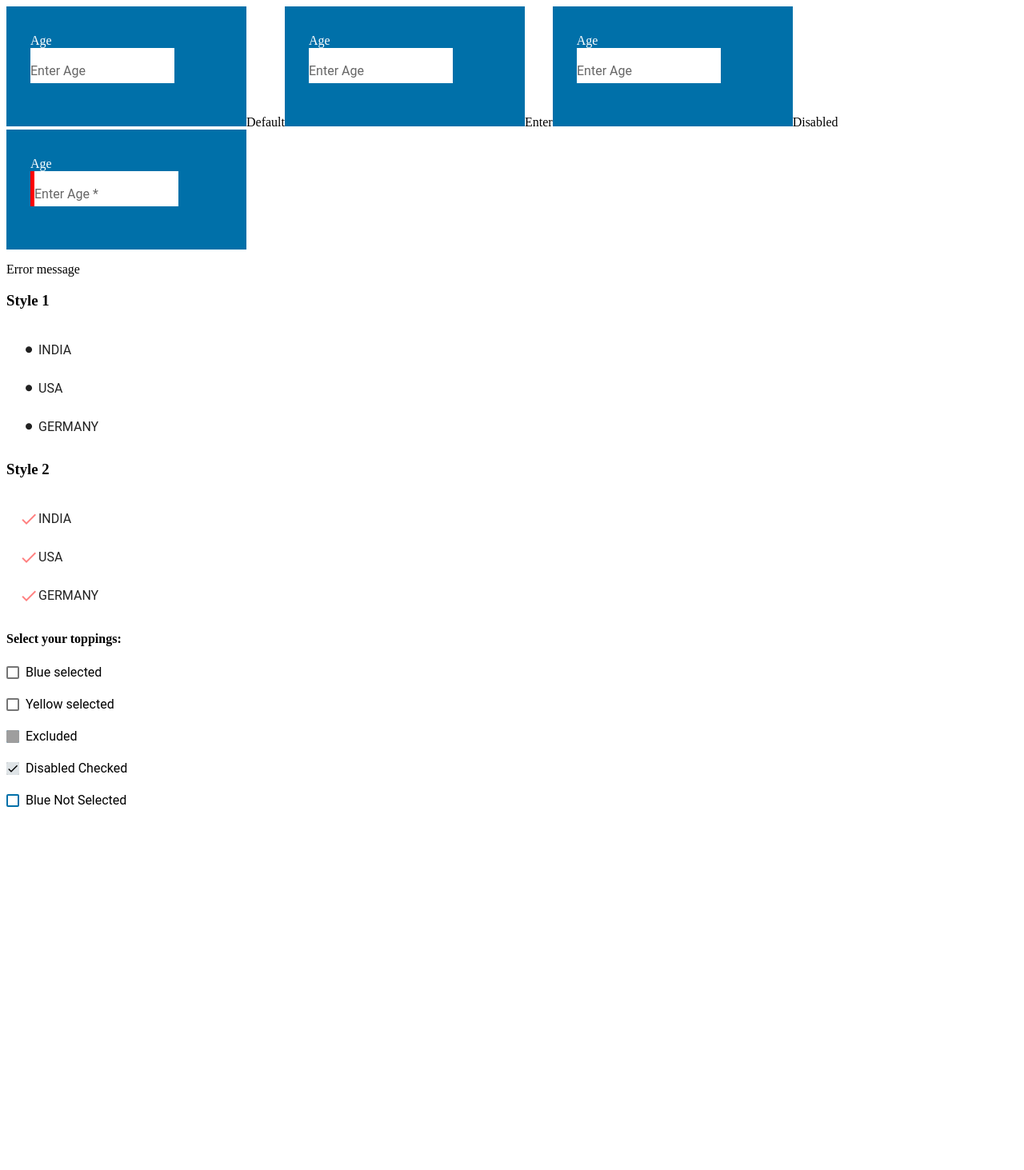
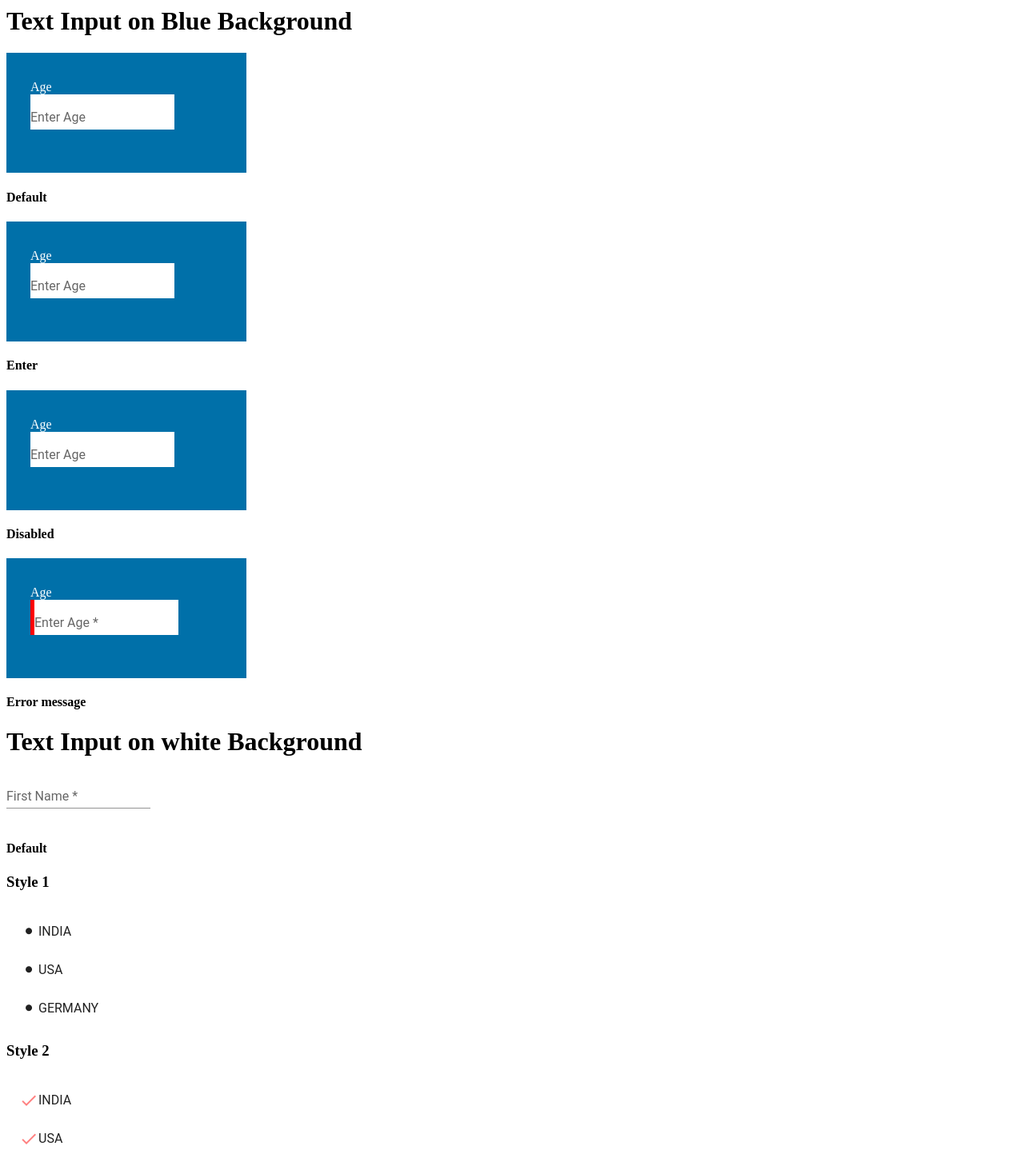
Before and after one commit to rahulmandal1994/List-checkbox, an Angular app: page / in a window 1280 px wide. Shown: the top 1463 px of the page at 80% size. Before the commit the page ends 1029 px from the top, so only its background shows below. Built offline with nearby package versions, Linux system fonts and the light colour scheme; grey boxes are pictures that could not be loaded.

Commit message:
3 files modified

```diff
--- a/src/app/app.component.css
+++ b/src/app/app.component.css
@@ -49,7 +49,7 @@ p {
 input.ng-valid + span.mat-form-field-label-wrapper .mat-form-field-label {
   display: none !important;
 }*/
-::ng-deep .mat-form-field-underline {
+.hideunderline ::ng-deep .mat-form-field-underline {
   display: none;
 }
 ::ng-deep.mat-form-field-flex {
--- a/src/app/app.component.html
+++ b/src/app/app.component.html
@@ -2,7 +2,8 @@
 <p>
   Start editing to see some magic happen :)
 </p> -->
-<div class="inputcontainer">
+<h1>Text Input on Blue Background</h1>
+<div class="inputcontainer hideunderline">
   <span style="margin-left: 30px;color:white">Age</span>
   <div style="margin-left: 30px;">
     <mat-form-field  floatLabel="never">
@@ -11,8 +12,8 @@
     </mat-form-field>
   </div>
 </div>
-<span>Default</span>
-<div class="inputcontainer">
+<h4>Default</h4>
+<div class="inputcontainer hideunderline">
   <span style="margin-left: 30px;color:white">Age</span>
   <div style="margin-left: 30px;" class="inputValuecolor">
     <mat-form-field floatLabel="never">
@@ -21,8 +22,8 @@
     </mat-form-field>
   </div>
 </div>
-<span>Enter</span>
-<div class="inputcontainer">
+<h4>Enter</h4>
+<div class="inputcontainer hideunderline">
   <span style="margin-left: 30px;color:white">Age</span>
   <div style="margin-left: 30px;" class="disabledmatlabelcolor">
     <mat-form-field floatLabel="never">
@@ -31,26 +32,37 @@
     </mat-form-field>
   </div>
 </div>
-<span>Disabled</span>
+<h4>Disabled</h4>
   <form>
-  <div class="inputcontainer">
+    <div class="inputcontainer hideunderline">
       <span style="margin-left: 30px;color:white">Age</span>
       <div style="margin-left: 30px;" class="leftborder inputValuecolor">
         <mat-form-field floatLabel="never">
           <mat-label>Enter Age</mat-label>
-        <input matInput [formControl]="emailFormControl" />
+          <input matInput [formControl]="FormControl1" />
           <mat-error style="color:white;display:flex;align-item:center">
-          <i style="font-size:20px;border:0px solid red" class="material-icons"
+            <i style="font-size:20px;" class="material-icons"
               >warning_amber</i
             >
-          Please enter a valid email address
+            Please use numeric charecter only
           </mat-error>
         </mat-form-field>
       </div>
     </div>
   </form>
-<span>Error message</span>
-
+<h4>Error message</h4>
+<h1>Text Input on white Background</h1>
+<form>
+  <mat-form-field >
+    <mat-label>First Name</mat-label>
+    <input matInput [formControl]="FormControl2" />
+    <mat-error style="display:flex;align-item:center">
+      <i style="font-size:20px;" class="material-icons">warning_amber</i>
+      Please enter a valid email address
+    </mat-error>
+  </mat-form-field>
+</form>
+<h4>Default</h4>
 <h3>Style 1</h3>
 <mat-list role="list">
   <mat-list-item role="listitem">
--- a/src/app/app.component.ts
+++ b/src/app/app.component.ts
@@ -7,5 +7,7 @@ import { FormControl, Validators } from '@angular/forms';
   styleUrls: [ './app.component.css' ]
 })
 export class AppComponent  {
-  emailFormControl = new FormControl('', [Validators.required]);
+  FormControl1 = new FormControl('', [Validators.required]);
+  FormControl2 = new FormControl('', [Validators.required]);
+
 }
```
Lines whose indentation alone changed are shown as unchanged.
